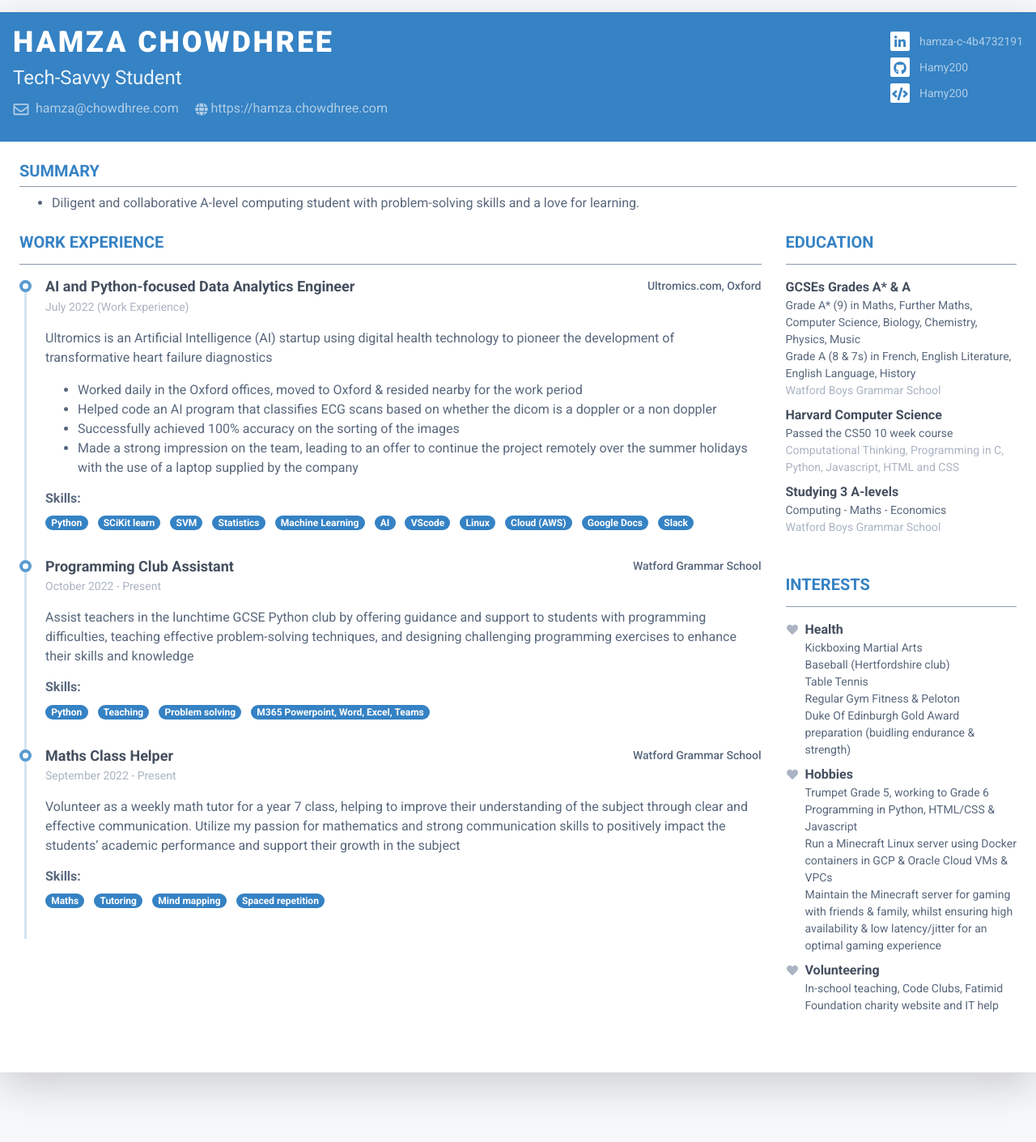
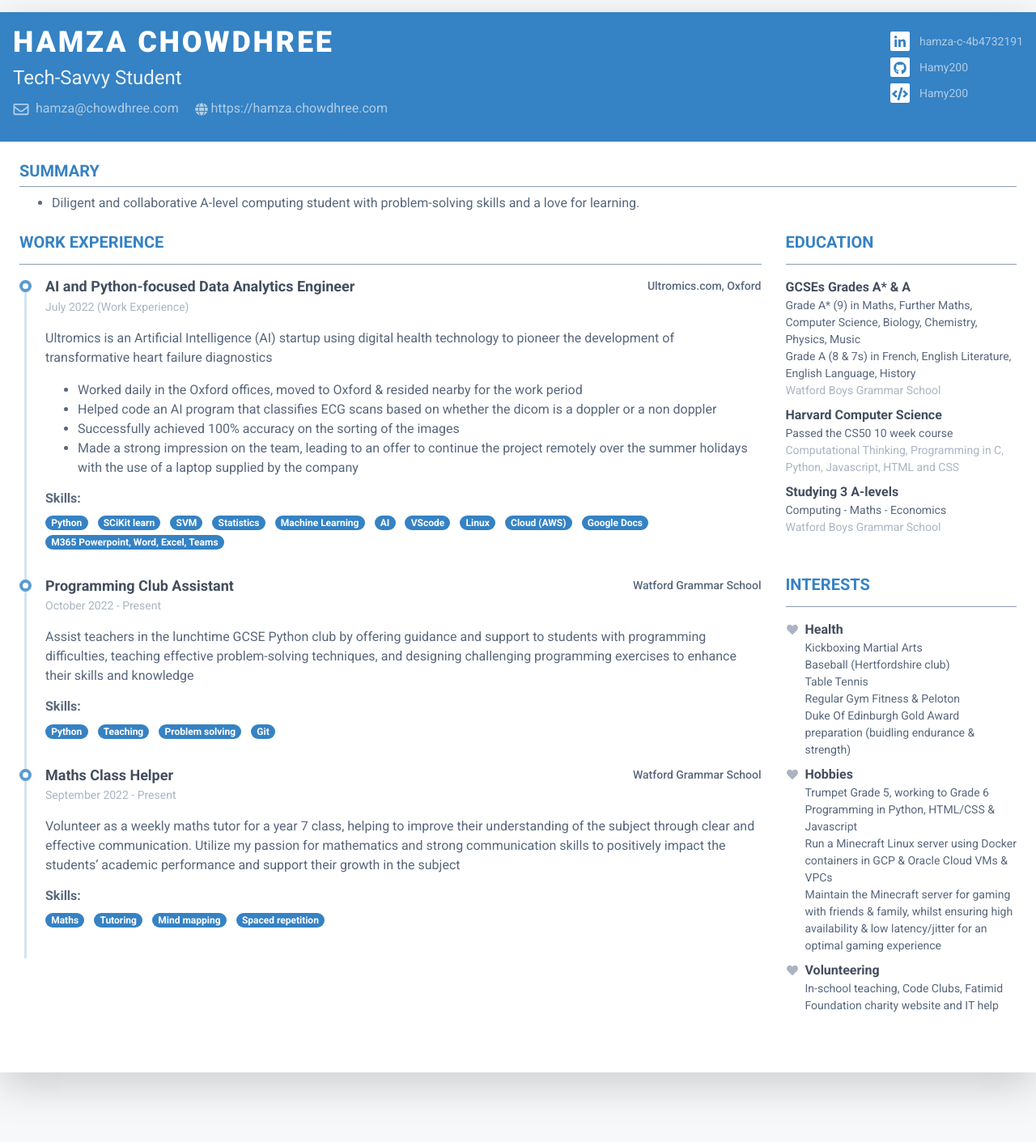
Before and after one commit to Hamy200/resume, a Jekyll site: the page built from index.markdown, in a window 1280 px wide. Shown: the whole page at 81% size. Built offline with Jekyll 4.4.1, drawn with Linux system fonts in a browser that asks for light colours; nearby versions of some CDN libraries.

Commit message:
Update data.yml

```diff
--- a/_data/data.yml
+++ b/_data/data.yml
@@ -44,7 +44,7 @@ experiences:
       - Linux
       - Cloud (AWS)
       - Google Docs
-      - Slack
+      - M365 Powerpoint, Word, Excel, Teams
 
   - role:  Programming Club Assistant
     time: October 2022 - Present
@@ -55,13 +55,14 @@ experiences:
       - Python
       - Teaching
       - Problem solving
-      - M365 Powerpoint, Word, Excel, Teams
+      - Git
+
 
   - role:  Maths Class Helper
     time: September 2022 - Present
     company: Watford Grammar School
     details: |
-      Volunteer as a weekly math tutor for a year 7 class, helping to improve their understanding of the subject through clear and effective communication. Utilize my passion for mathematics and strong communication skills to positively impact the students' academic performance and support their growth in the subject
+      Volunteer as a weekly maths tutor for a year 7 class, helping to improve their understanding of the subject through clear and effective communication. Utilize my passion for mathematics and strong communication skills to positively impact the students' academic performance and support their growth in the subject
     technologies:
       - Maths
       - Tutoring
```
